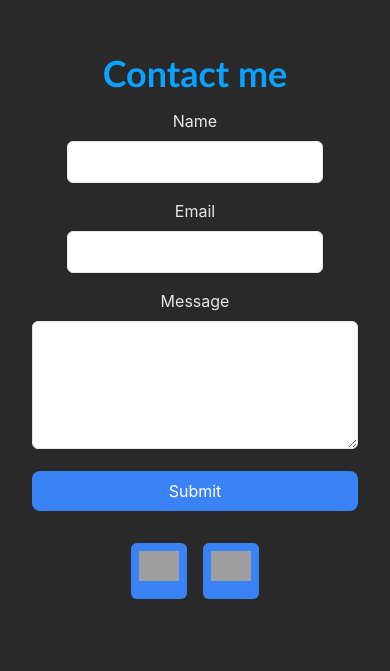
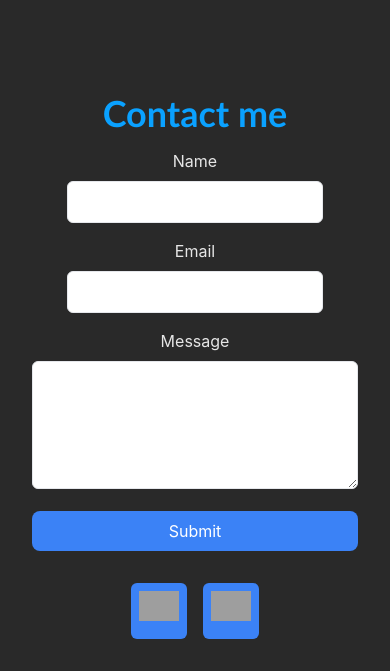
Before and after one commit to HunterShiells/hunter-shiells-portfolio, a Next.js app: page / in a window 390 px wide. Shown: the part 3727-4398 px from the top of the page. Before the commit the page ends 4358 px from the top, so only its background shows below. Built offline with nearby package versions, Linux system fonts and the light colour scheme; grey boxes are pictures that could not be loaded.

Commit message:
Fixed Footer?

```diff
--- a/app/components/Footer.js
+++ b/app/components/Footer.js
@@ -55,7 +55,7 @@ function Footer() {
   };
 
   return (
-    <footer className="footer mt-[60px] md:mt-[180px] md:mb-[100px] p-8 md:p-16 lg:p-24 text-center">
+    <footer className="footer mt-[100px] md:mt-[180px] md:mb-[100px] p-8 md:p-16 lg:p-24 text-center">
       <span className="text-4xl md:text-4xl lg:text-5xl font-bold mb-4 text-blue-500">Contact me</span>
 
       <form onSubmit={handleSubmit} className="contact-form mt-4 ">
```
